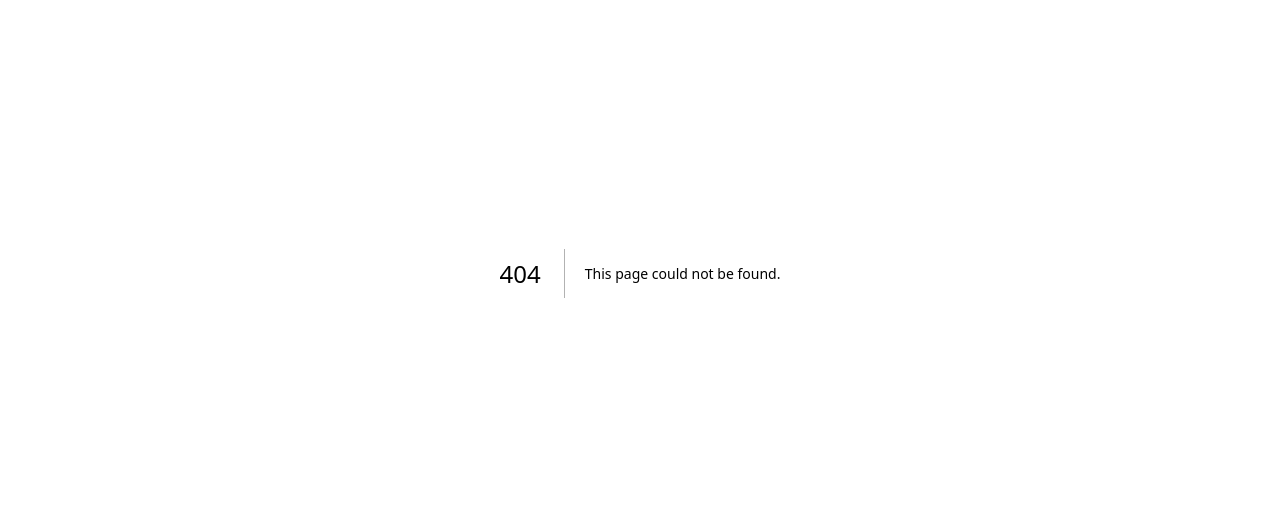
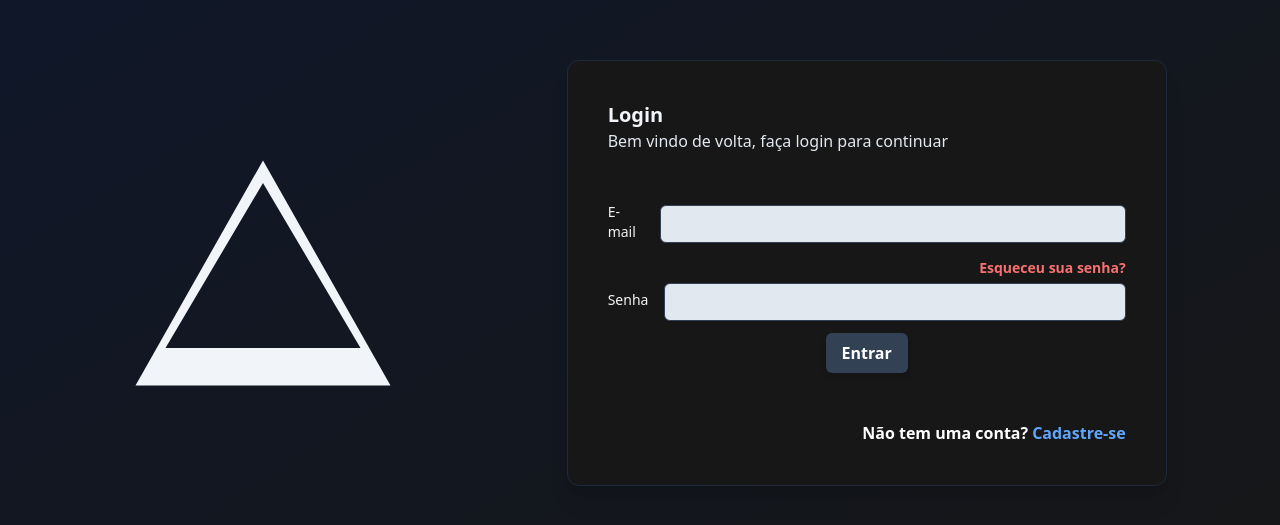
Before and after one commit to gabrielbsx/basiapp, a Next.js app in the folder frontend/dashboard/: page /sign-in in a window 1280 px wide. Before the commit this address had no page. Shown: the part 127-652 px from the top of the page. Built offline with nearby package versions, Linux system fonts and the light colour scheme.

Commit message:
feat: sign-in page layout

```diff
--- a/frontend/dashboard/src/components/header.tsx
+++ b/frontend/dashboard/src/components/header.tsx
@@ -11,12 +11,21 @@ export default function Header() {
         <title>{title}</title>
         <meta name="description" content="Painel de controle" />
       </Head>
-      <header>
-        <nav>
-          <ul>
+      <header className="flex items-center justify-between px-4 py-2 bg-slate-800 shadow-xl">
+        <nav className="flex items-center justify-between space-x-4">
+          <div className="items-center justify-between space-x-4 flex md:hidden">
+            <div className="flex items-center justify-center w-10 h-10 bg-slate-900 rounded-full">
+              <svg className="w-6 h-6 text-white" xmlns="http://www.w3.org/2000/svg" fill="none" viewBox="0 0 24 24" stroke="currentColor">
+                <path strokeLinecap="round" strokeLinejoin="round" strokeWidth={2} d="M4 6h16M4 10h16M4 14h16M4 18h16" />
+              </svg>
+            </div>
+          </div>
+          <ul className="flex items-center justify-between space-x-4">
             {routesGuest.map((route, index) => (
-              <li key={index}>
-                <a href={route.path}>{route.name}</a>
+              <li key={index} className="text-white">
+                <a href={route.path} className="hover:text-slate-300">
+                  {route.name}
+                </a>
               </li>
             ))}
           </ul>
--- a/frontend/dashboard/src/components/layout.tsx
+++ b/frontend/dashboard/src/components/layout.tsx
@@ -1,10 +1,10 @@
 import IProps from '../interfaces/props.interface'
 import Header from './header'
 
-export default function Layout({ children }: IProps) {
+export default function Layout({ children, header }: IProps & { header: boolean }) {
   return (
-    <div className="min-h-screen min-w-screen bg-slate-900">
-      <Header />
+    <div className="min-h-screen min-w-screen from-slate-900 to-neutral-900 bg-gradient-to-br">
+      {header && <Header />}
       <div className="">
         {children}
       </div>
--- a/frontend/dashboard/src/pages/index.tsx
+++ b/frontend/dashboard/src/pages/index.tsx
@@ -4,7 +4,7 @@ import Layout from '../components/layout'
 
 export default function Home() {
   return (
-    <Layout>
+    <Layout header={true}>
       <div className="">
         Painel
       </div>
--- /dev/null
+++ b/frontend/dashboard/src/pages/sign-in.tsx
@@ -0,0 +1,70 @@
+import Layout from '../components/layout'
+
+export default function SignIn() {
+  return (
+    <Layout header={false}>
+      <div className="min-h-screen flex flex-col md:flex-row md:p-0 p-10 gap-10 justify-evenly items-center">
+        <div className="gap-4">
+          <svg className="md:w-full w-24 text-slate-100" xmlns="http://www.w3.org/2000/svg" viewBox="0 0 20 20" fill="currentColor">
+            <path fillRule="evenodd" d="M10 2.5L1.5 17.5h17L10 2.5zm0 1.5l6.5 11h-13L10 4z" clipRule="evenodd" />
+          </svg>
+        </div>
+        <div className="bg-neutral-900 shadow-xl gap-4 border border-slate-800 md:w-[600px] w-full md:mx-0 mx-4 rounded-xl p-10">
+          <div className="flex flex-col mb-12">
+            <h1 className="text-xl font-bold text-slate-100">Login</h1>
+            <span className="text-md text-slate-200">
+              Bem vindo de volta, faça login para continuar
+            </span>
+          </div>
+          <form className="">
+            <div className="flex items-center gap-4 my-3">
+              <label
+                className="flex font-medium sm:text-sm text-gray-100"
+                htmlFor="email"
+              >
+                E-mail
+              </label>
+              <input
+                className="flex w-full px-3 py-2 mt-1 bg-slate-200 border border-slate-700 rounded-md shadow-sm focus:outline-none focus:ring-slate-500 focus:border-slate-500 sm:text-sm"
+                type="email"
+                name="email"
+                id="email"
+              />
+            </div>
+            <div className="flex justify-end mt-3">
+              <a>
+                <span className="text-red-400 text-sm font-bold">Esqueceu sua senha?</span>
+              </a>
+            </div>
+            <div className="flex items-center gap-4 mb-3">
+              <label
+                className="flex font-medium sm:text-sm text-gray-100"
+                htmlFor="email"
+              >
+                Senha
+              </label>
+              <input
+                className="flex w-full px-3 py-2 mt-1 bg-slate-200 border border-slate-700 rounded-md shadow-sm focus:outline-none focus:ring-slate-500 focus:border-slate-500 sm:text-sm"
+                type="email"
+                name="email"
+                id="email"
+              />
+            </div>
+            <div className="flex justify-center">
+              <button
+                className="bg-slate-700 text-white rounded-md font-bold px-4 py-2 shadow-md hover:bg-slate-600"
+              >
+                Entrar
+              </button>
+            </div>
+          </form>
+          <div className="flex flex-row justify-end mt-12">
+            <a href="#" className="flex text-white font-bold hover:text-slate-200 gap-1">
+              Não tem uma conta? <span className="text-blue-400">Cadastre-se</span>
+            </a>
+          </div>
+        </div>
+      </div>
+    </Layout>
+  )
+}
```
